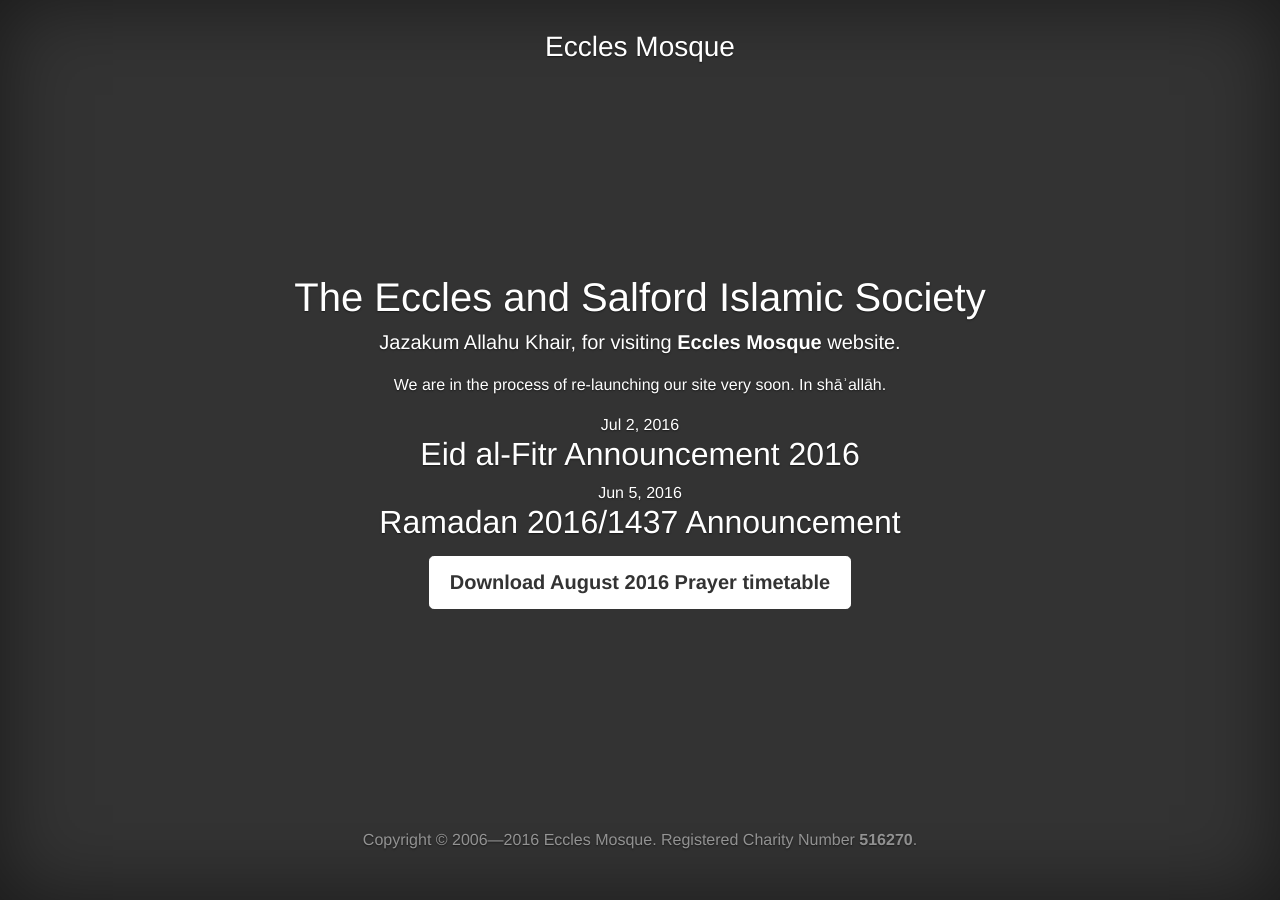
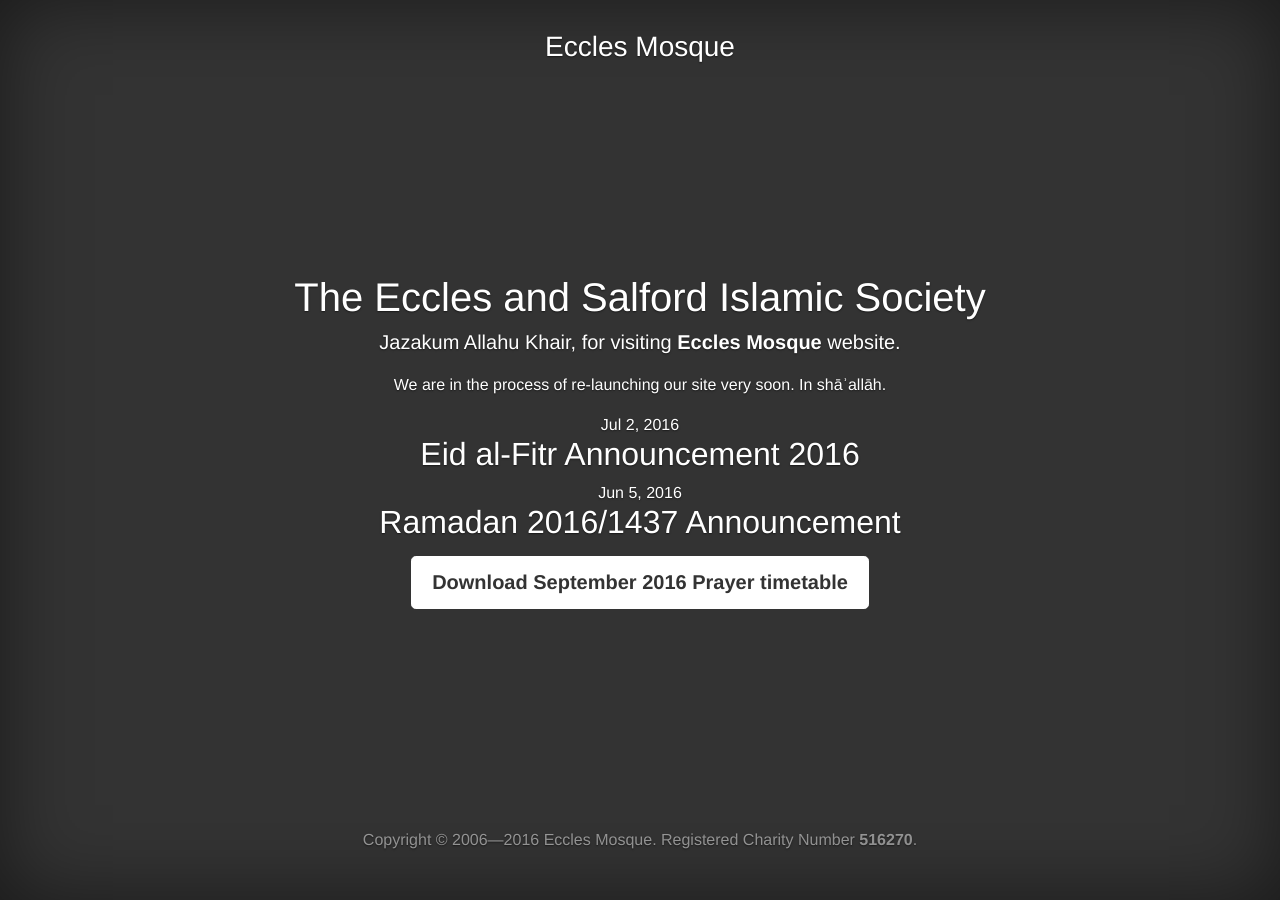
Before and after one commit to ecclesmosque/ecclesmosque.github.io, a Jekyll site: the page built from _pages/index.html, in a window 1280 px wide. Built offline with Jekyll 4.4.1, drawn with Linux system fonts in a browser that asks for light colours.

Commit message:
Publish September 2016 Timetable
Publish September 2016 Timetable

```diff
--- a/_data/timetable.yml
+++ b/_data/timetable.yml
@@ -1,3 +1,7 @@
+- id: 2016-09
+  label: September 2016
+  guid: 0B119XqSF0tTILWVLSmxRek1rUzg
+
 - id: 2016-08
   label: August 2016
   guid: 0B119XqSF0tTIcnZwNzVkeHVuVjQ
```
